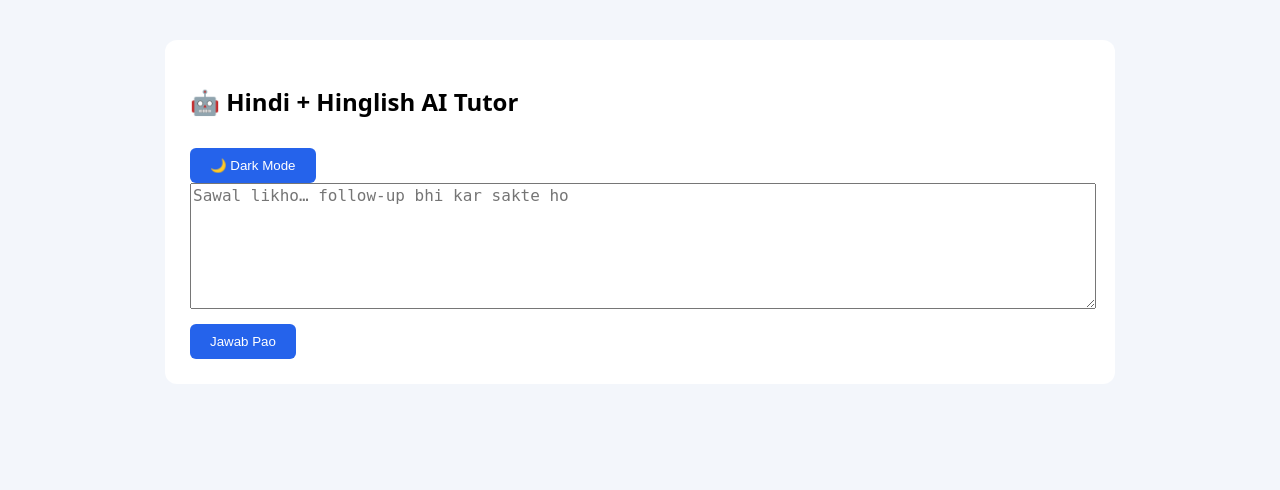
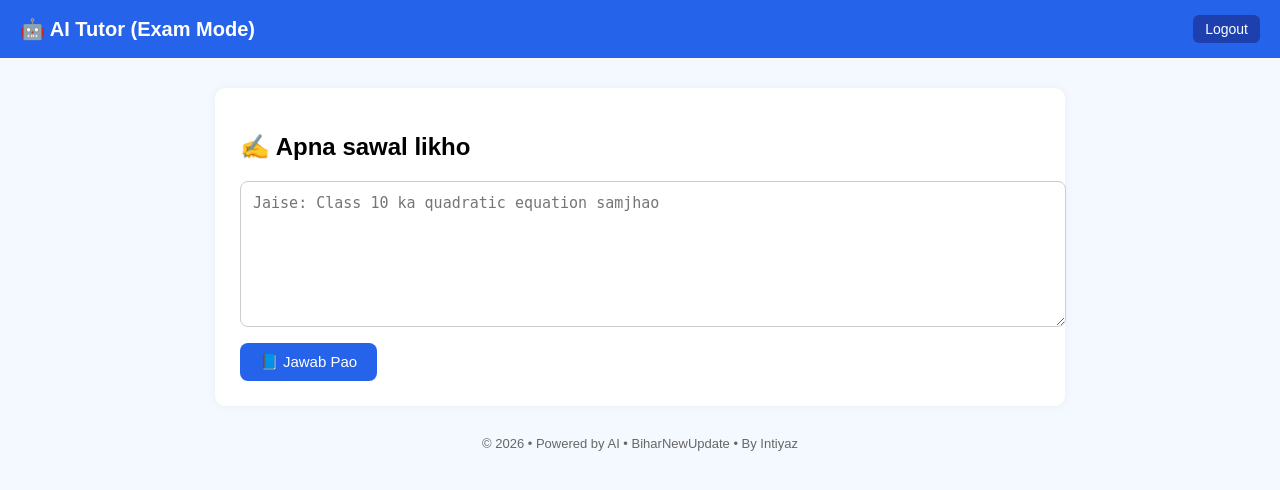
Before and after one commit to biharnewupdateofficial/hindi-ai-tool, a Flask app: page / in a window 1280 px wide. Shown: the top 490 px of the page. Run offline with Flask 3, Linux system fonts and the light colour scheme.

Commit message:
new AI tutor dashboard design

```diff
--- a/templates/index.html
+++ b/templates/index.html
@@ -1,40 +1,109 @@
 <!DOCTYPE html>
-<html>
+<html lang="hi">
 <head>
-<title>Hindi + Hinglish AI Tutor</title>
+    <meta charset="UTF-8">
+    <title>AI Tutor Dashboard</title>
     <style>
-body { font-family: system-ui; background:#f3f6fb; }
-.dark { background:#0f172a; color:white; }
-.box { max-width:900px; margin:40px auto; background:white; padding:25px; border-radius:12px; }
-.dark .box { background:#020617; }
-textarea { width:100%; height:120px; font-size:16px; }
-button { padding:10px 20px; margin-top:10px; background:#2563eb; color:white; border:none; border-radius:6px; }
-.answer { white-space:pre-line; margin-top:25px; padding:20px; background:#eef2ff; }
-.dark .answer { background:#020617; }
+        body {
+            font-family: Arial, sans-serif;
+            background: #f4f8ff;
+            margin: 0;
+            padding: 0;
+        }
+        header {
+            background: #2563eb;
+            color: white;
+            padding: 15px 20px;
+            display: flex;
+            justify-content: space-between;
+            align-items: center;
+        }
+        header h1 {
+            margin: 0;
+            font-size: 20px;
+        }
+        header a {
+            color: white;
+            text-decoration: none;
+            font-size: 14px;
+            background: #1e40af;
+            padding: 6px 12px;
+            border-radius: 6px;
+        }
+        .container {
+            max-width: 800px;
+            margin: 30px auto;
+            background: white;
+            padding: 25px;
+            border-radius: 10px;
+            box-shadow: 0 0 10px rgba(0,0,0,0.05);
+        }
+        textarea {
+            width: 100%;
+            height: 120px;
+            padding: 12px;
+            font-size: 15px;
+            border-radius: 8px;
+            border: 1px solid #ccc;
+        }
+        button {
+            margin-top: 12px;
+            padding: 10px 20px;
+            background: #2563eb;
+            color: white;
+            border: none;
+            border-radius: 8px;
+            font-size: 15px;
+            cursor: pointer;
+        }
+        .answer-box {
+            margin-top: 25px;
+            background: #f1f5ff;
+            border-left: 5px solid #2563eb;
+            padding: 20px;
+            border-radius: 8px;
+        }
+        .answer-box h3 {
+            margin-top: 0;
+        }
+        footer {
+            text-align: center;
+            font-size: 13px;
+            color: #666;
+            margin: 30px 0 10px;
+        }
     </style>
-<script>
-function toggleDark(){
- document.body.classList.toggle("dark");
-}
-</script>
 </head>
+
 <body>
 
-<div class="box">
-<h2>🤖 Hindi + Hinglish AI Tutor</h2>
+<header>
+    <h1>🤖 AI Tutor (Exam Mode)</h1>
+    <a href="/logout">Logout</a>
+</header>
 
-<button onclick="toggleDark()">🌙 Dark Mode</button>
+<div class="container">
+
+    <h2>✍️ Apna sawal likho</h2>
 
     <form method="POST">
-<textarea name="question" placeholder="Sawal likho… follow-up bhi kar sakte ho" required></textarea>
-<br><button type="submit">Jawab Pao</button>
+        <textarea name="question" placeholder="Jaise: Class 10 ka quadratic equation samjhao" required></textarea>
+        <br>
+        <button type="submit">📘 Jawab Pao</button>
     </form>
 
     {% if answer %}
-<div class="answer">{{ answer }}</div>
-<a href="/download"><button>📄 Download PDF</button></a>
+    <div class="answer-box">
+        <h3>✅ AI ka Jawab (Exam Friendly)</h3>
+        <pre style="white-space: pre-wrap; font-family: inherit;">{{ answer }}</pre>
+    </div>
     {% endif %}
 
 </div>
+
+<footer>
+    © 2026 • Powered by AI • BiharNewUpdate • By Intiyaz
+</footer>
+
 </body>
 </html>
```
Lines whose indentation alone changed are shown as unchanged.
